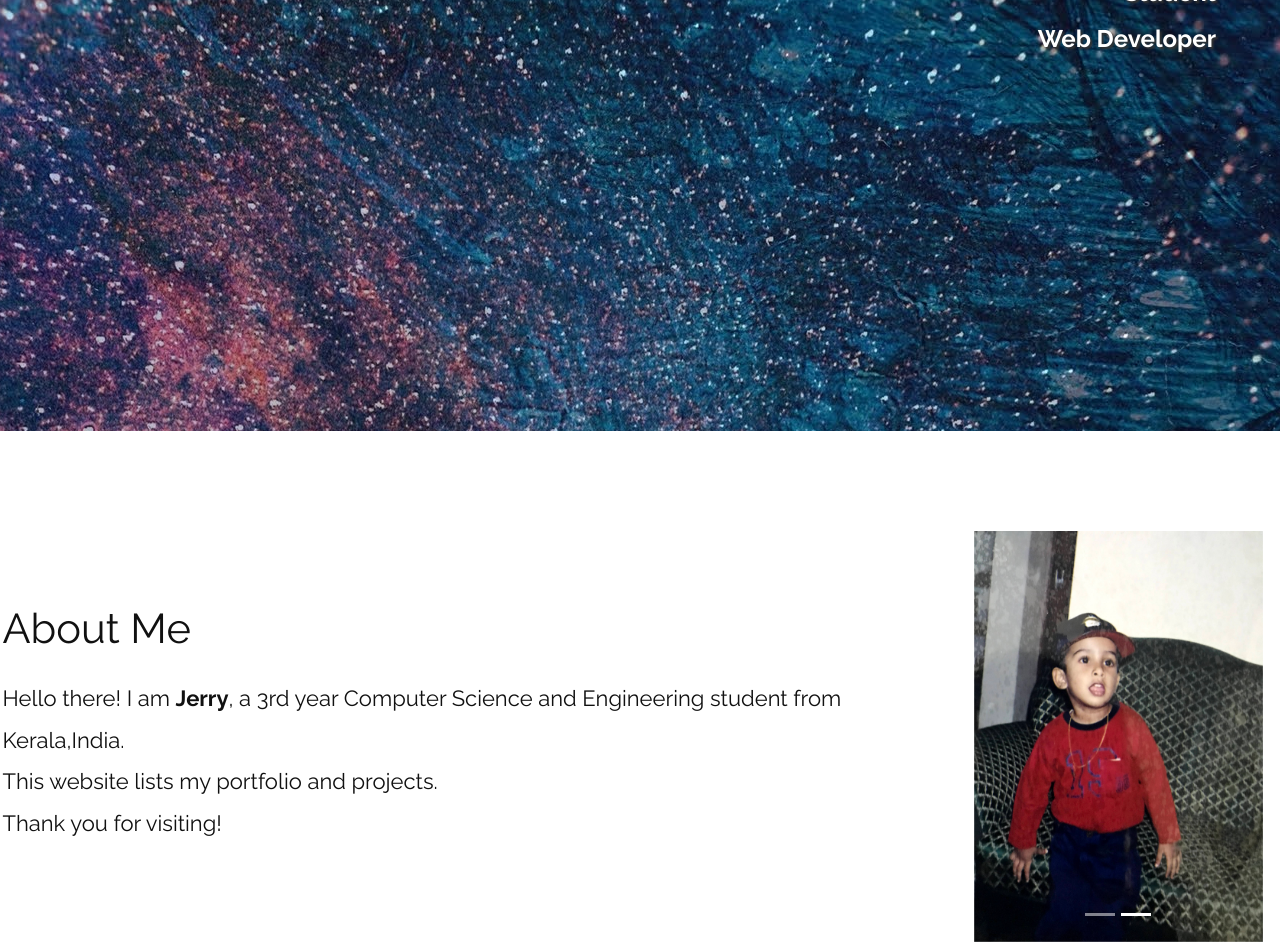
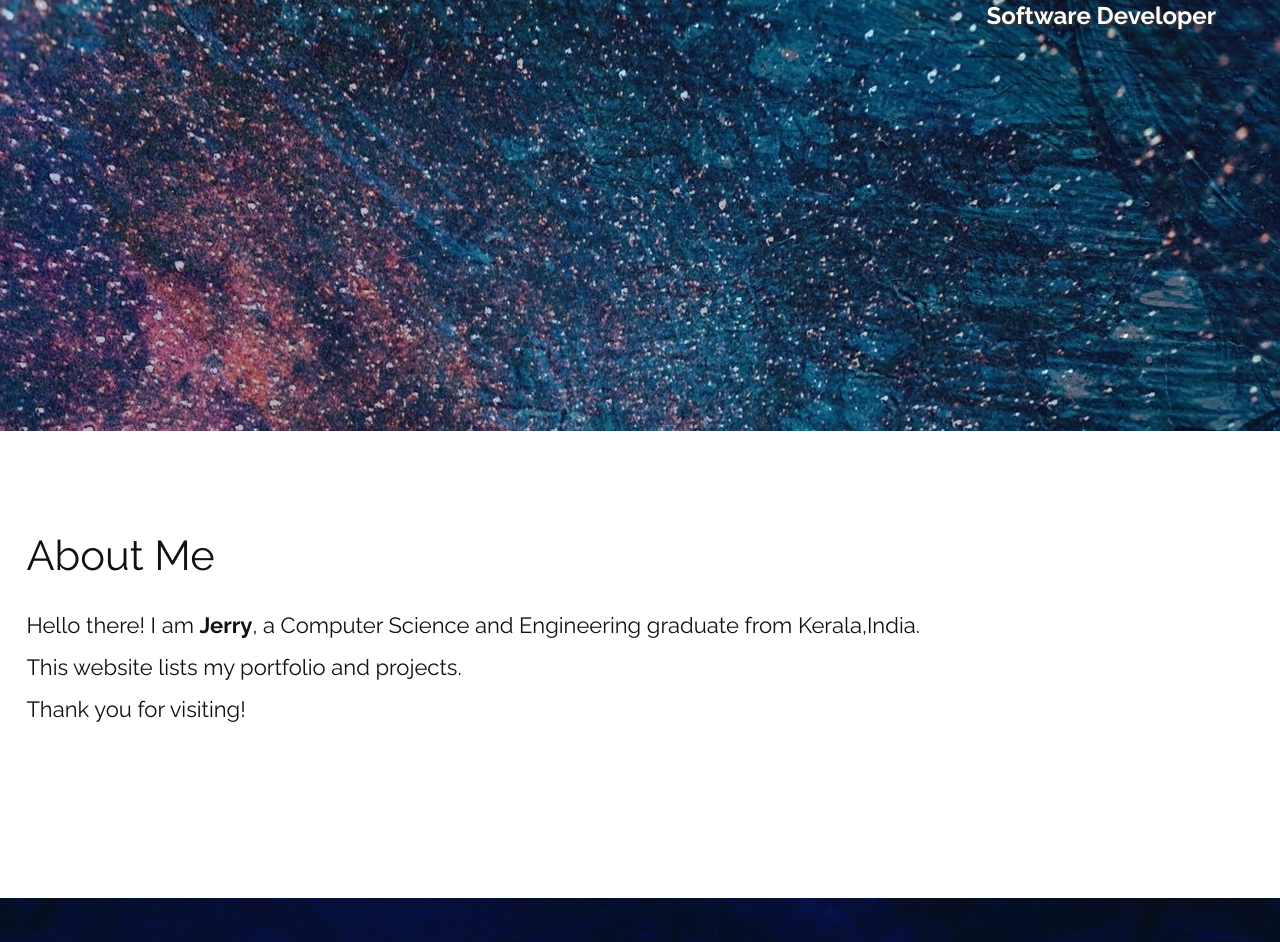
Before and after one commit to j3rrythomas/j3rrythomas.github.io, a plain HTML site: page index.html in a window 1280 px wide. Shown: the part 369-1311 px from the top of the page. Drawn offline with nearby package versions, Linux system fonts and the light colour scheme.

Commit message:
Update index.html

```diff
--- a/index.html
+++ b/index.html
@@ -85,7 +85,7 @@ https://www.tooplate.com/view/2117-infinite-loop
         <div class="tm-hero-text-container-inner" id="main-title-container">
           <h2 class="tm-hero-title">Jerry Thomas John</h2>
           <p class="tm-hero-subtitle">
-            <b>Student<br />Web Developer<br /></b>
+            <b>Software Developer<br /></b>
           </p>
         </div>
       </div>
@@ -105,8 +105,8 @@ https://www.tooplate.com/view/2117-infinite-loop
             <div class="">
               <h2 class="tm-text-primary mb-4 tm-section-title">About Me</h2>
               <p class="mb-4 tm-intro-text">
-                Hello there! I am <strong>Jerry</strong>, a 3rd year
-                Computer Science and Engineering student from Kerala,India.
+                Hello there! I am <strong>Jerry</strong>, a
+                Computer Science and Engineering graduate from Kerala,India.
                 <br />
                 This website lists my portfolio and projects.<br />
                 Thank you for visiting!
@@ -114,7 +114,7 @@ https://www.tooplate.com/view/2117-infinite-loop
             </div>
           </div>
 
-          <div
+<!--           <div
             id="myphotos"
             class="carousel slide col-lg-3 col-xl-3 col-sm-7"
             data-ride="carousel"
@@ -140,7 +140,7 @@ https://www.tooplate.com/view/2117-infinite-loop
                 />
               </div>
             </div>
-          </div>
+          </div> -->
           <!-- first row -->
         </div>
       </div>
```
